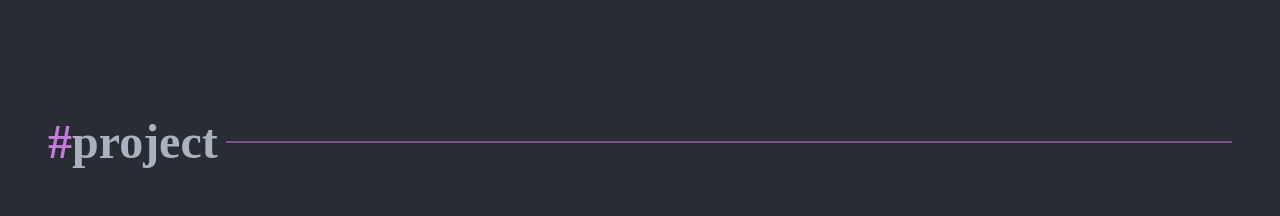
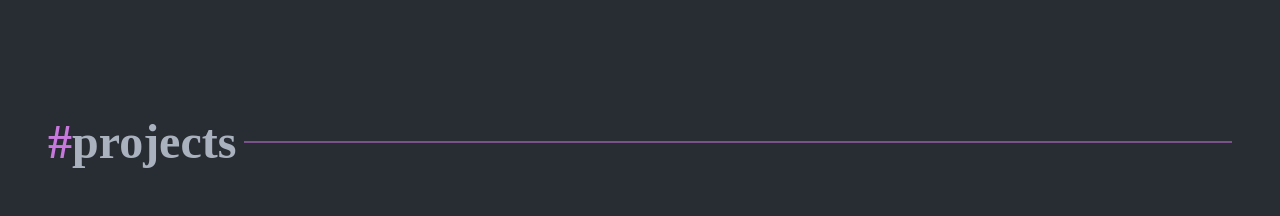
Before and after one commit to Wondersmasher/Latest-Portfolio, a React (Vite) app: page / in a window 1280 px wide. Shown: the part 1613-1829 px from the top of the page. Built offline with nearby package versions, Linux system fonts and the light colour scheme.

Commit message:
minor changes

```diff
--- a/src/components/NavBar.jsx
+++ b/src/components/NavBar.jsx
@@ -1,4 +1,4 @@
-import React, { useState } from "react";
+import React, { useEffect, useRef, useState } from "react";
 
 const NavBar = () => {
   const [play, setPlay] = useState(true);
--- a/src/components/Projects.jsx
+++ b/src/components/Projects.jsx
@@ -4,7 +4,7 @@ import SectionContainer from "./subcomponents/SectionContainer";
 
 const Projects = () => {
   return (
-    <SectionContainer title="project">
+    <SectionContainer title="projects">
       <div className="flex flex-wrap lg:flex-nowrap gap-4 justify-center items-center ">
         <SingleProject
           tools="React Node Express MongoDb Vite Tailwind"
```
